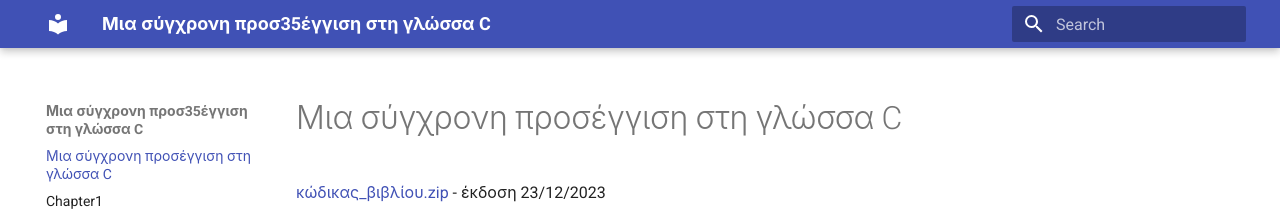
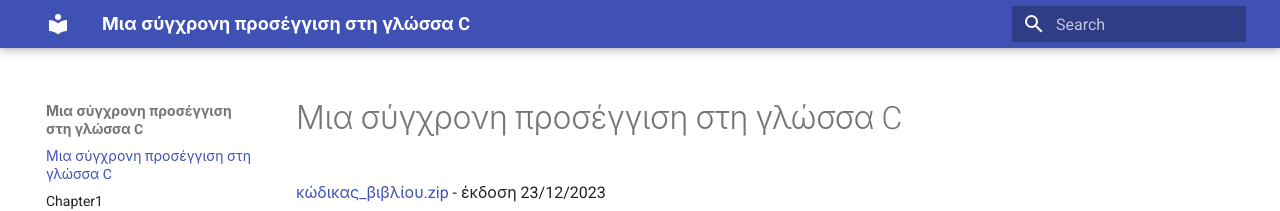
Before and after one commit to giannisvlg/kallipos-C, an MkDocs documentation site: the page built from docs/index.md, in a window 1280 px wide. Shown: the top 211 px of the page. Built offline with MkDocs 1.6.1 and Material for MkDocs 9.7.7, drawn with Linux system fonts in a browser that asks for light colours.

```diff
--- a/mkdocs.yml
+++ b/mkdocs.yml
@@ -1,11 +1,13 @@
-site_name: Μια σύγχρονη προσ35έγγιση στη γλώσσα C
+site_name: Μια σύγχρονη προσέγγιση στη γλώσσα C
 theme:
   name: material
   language: en
   features:
-    -navigation.tabs
+    #-navigation.tabs
+    #-navigation.prune
     -content.code.copy
-
+    -toc.follow
+    #-toc.integrate
 
 extra_css:
   - 'css/styles.css'
@@ -13,6 +15,7 @@ extra_css:
 markdown_extensions:
   - abbr
   - attr_list
+  - def_list
   - pymdownx.caret
   - pymdownx.mark
   - pymdownx.tilde
@@ -21,7 +24,13 @@ markdown_extensions:
   - markdown_grid_tables
   - pymdownx.mark
   - tables
-  - pymdownx.superfences
+  - pymdownx.superfences:
+      custom_fences:
+        - name: mermaid
+          class: mermaid
+          format: !!python/name:pymdownx.superfences.fence_code_format
+  - pymdownx.tabbed
+  - pymdownx.details
   - pymdownx.inlinehilite
   - pymdownx.highlight
   - pymdownx.tasklist:
```
